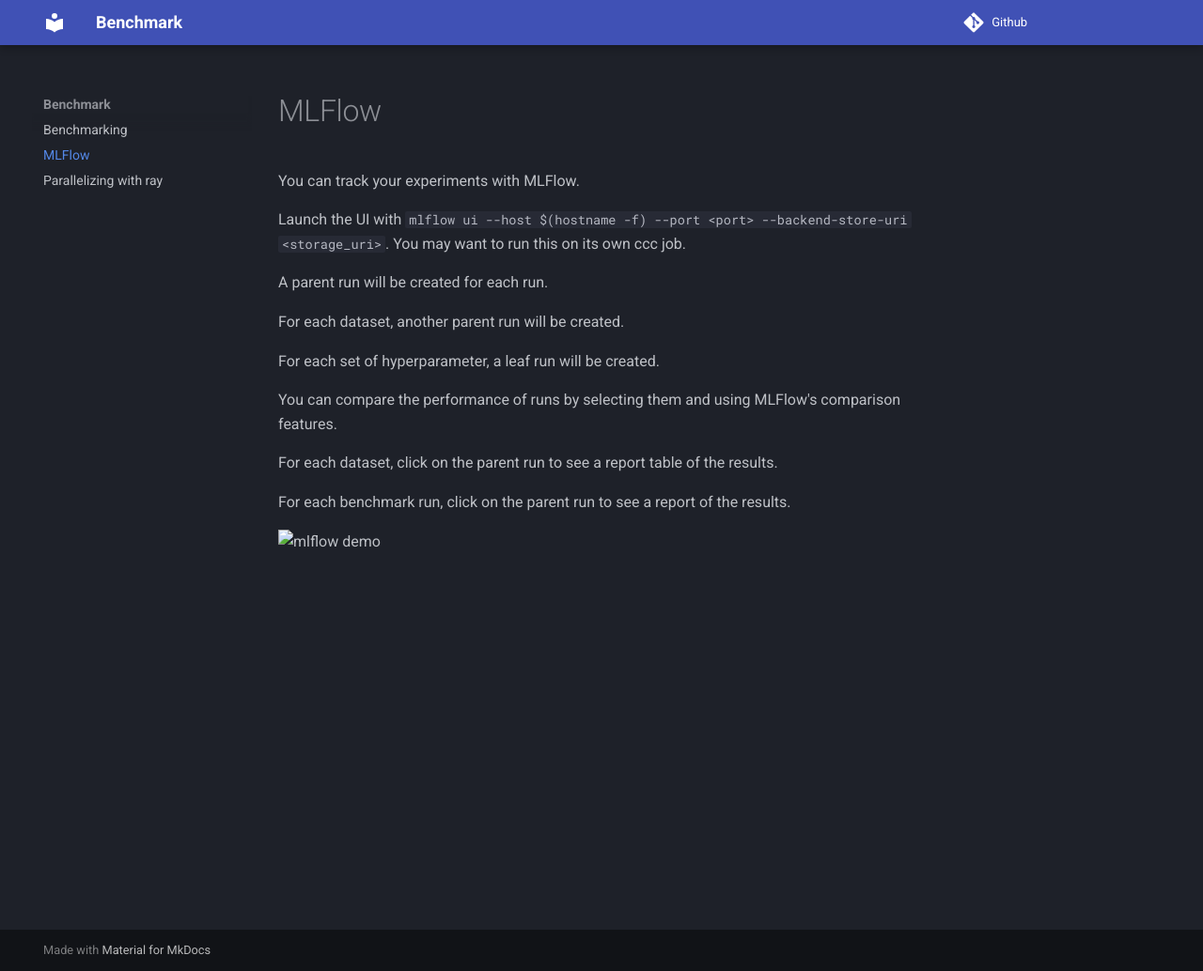
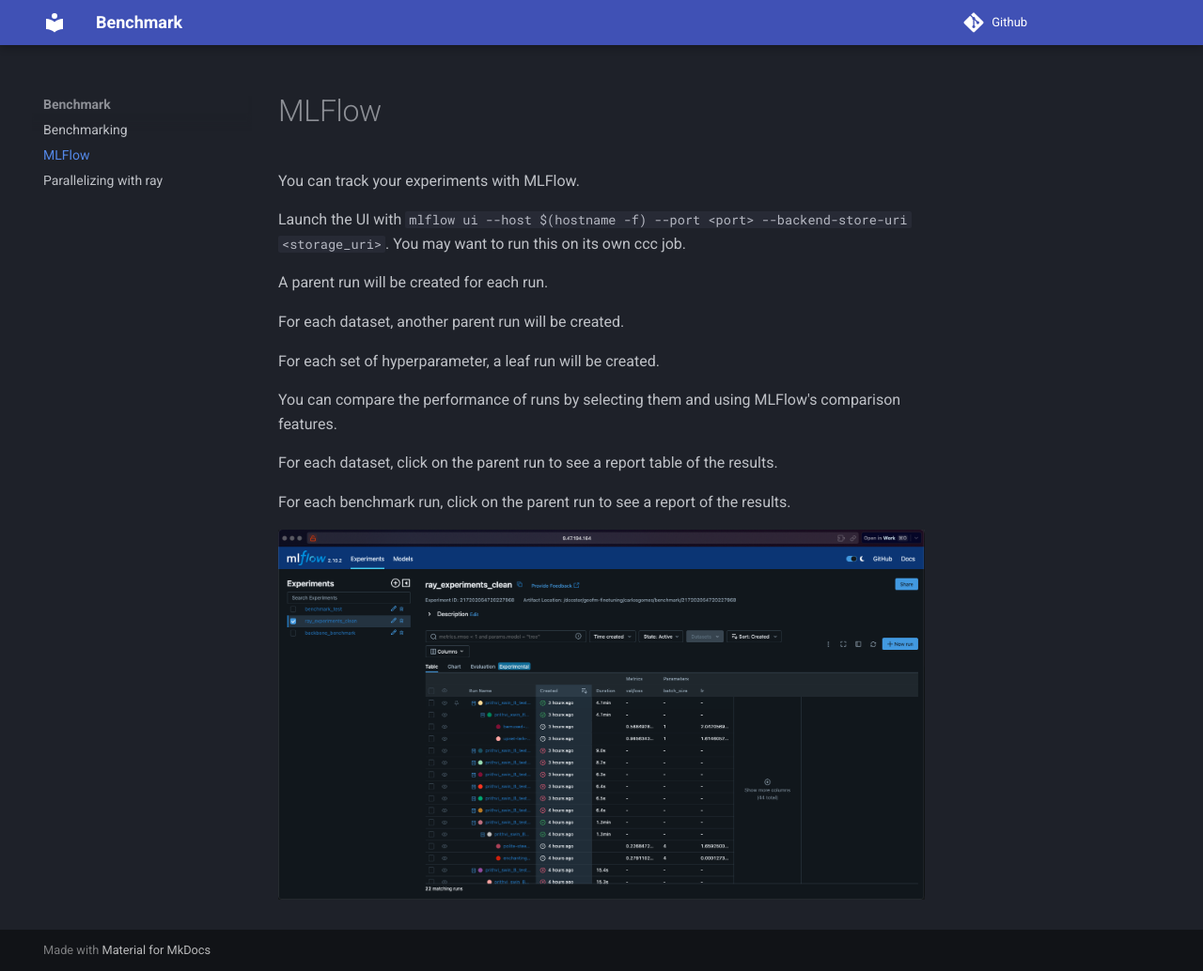
Before and after one commit to IBM/terratorch-iterate, an MkDocs documentation site: the page built from docs/mlflow.md, in a window 1280 px wide and 1034 px high. Shown: the whole window at 94% size. Built offline with MkDocs 1.6.1 and Material for MkDocs 9.7.7, drawn with Linux system fonts in a browser that asks for light colours.

Commit message:
fix docs

```diff
--- a/docs/mlflow.md
+++ b/docs/mlflow.md
@@ -16,4 +16,4 @@ For each dataset, click on the parent run to see a report table of the results.
 
 For each benchmark run, click on the parent run to see a report of the results.
 
-![mlflow demo](docs/images/mlflow.png)
+![mlflow demo](images/mlflow.png)
```
